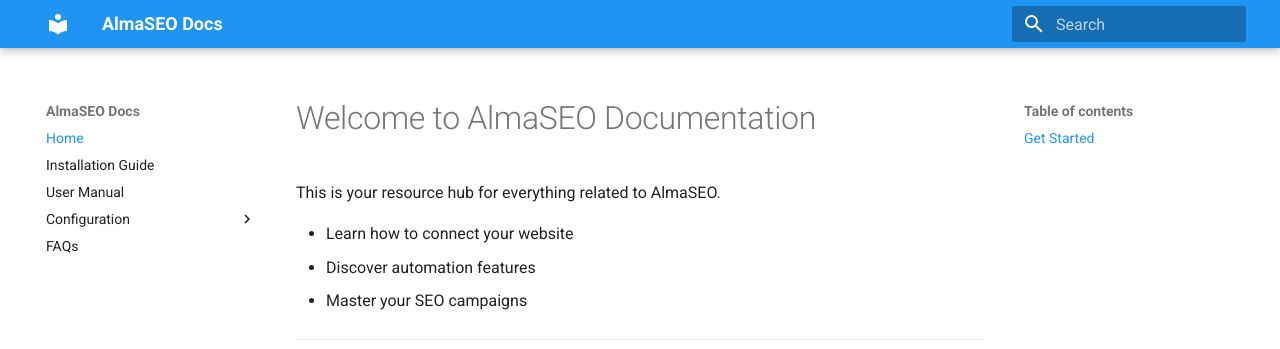
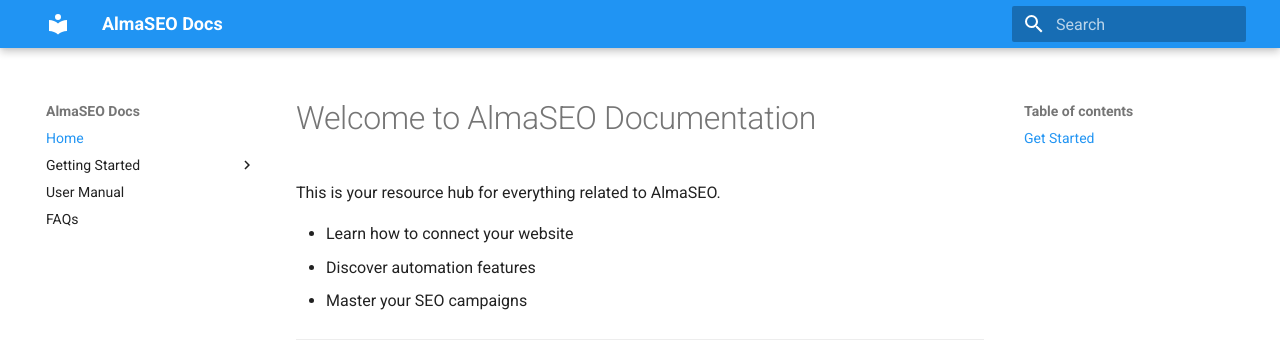
Before and after one commit to ilaos/myproject-docs, an MkDocs documentation site: the page built from docs/index.md, in a window 1280 px wide. Shown: the top 349 px of the page. Built offline with MkDocs 1.6.1 and Material for MkDocs 9.7.7, drawn with Linux system fonts in a browser that asks for light colours.

Commit message:
docs: reorganize nav (Getting Started grouping)

```diff
--- a/mkdocs.yml
+++ b/mkdocs.yml
@@ -24,10 +24,10 @@ extra:
 
 nav:
   - Home: index.md
-  - Installation Guide: installation.md
+  - Getting Started:
+    - Installation: installation.md
+    - IP Whitelisting: configuration/ip-whitelisting.md
   - User Manual: user-manual.md
-  - Configuration:
-    - IP Whitelisting: configuration/ip-whitelisting.md
   - FAQs: faq.md
 
 extra_css:
```
